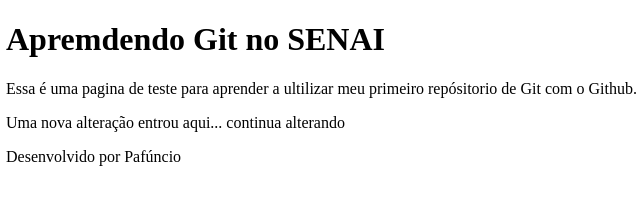
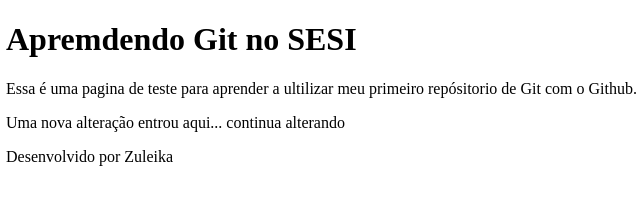
Before and after one commit to Anna-Claraa/RepositorioTeste, a plain HTML site: page index.html in a window 1280 px wide. Shown: the full height of the page, 2-642 px from the left. Drawn offline with Linux system fonts and the light colour scheme.

Commit message:
Atualizações da Zuleika

```diff
--- a/index.html
+++ b/index.html
@@ -6,7 +6,7 @@
     <title>Apremdendo Git</title>
 </head>
 <body>
-    <h1>Apremdendo Git no SENAI</h1>
+    <h1>Apremdendo Git no SESI</h1>
     <p>
         Essa é uma pagina de teste para aprender a ultilizar
         meu primeiro repósitorio de Git com o Github.
@@ -16,7 +16,7 @@
     </p>
 
     <footer>
-        Desenvolvido por Pafúncio
+        Desenvolvido por Zuleika
     </footer>
 </body>
 </html>
```
